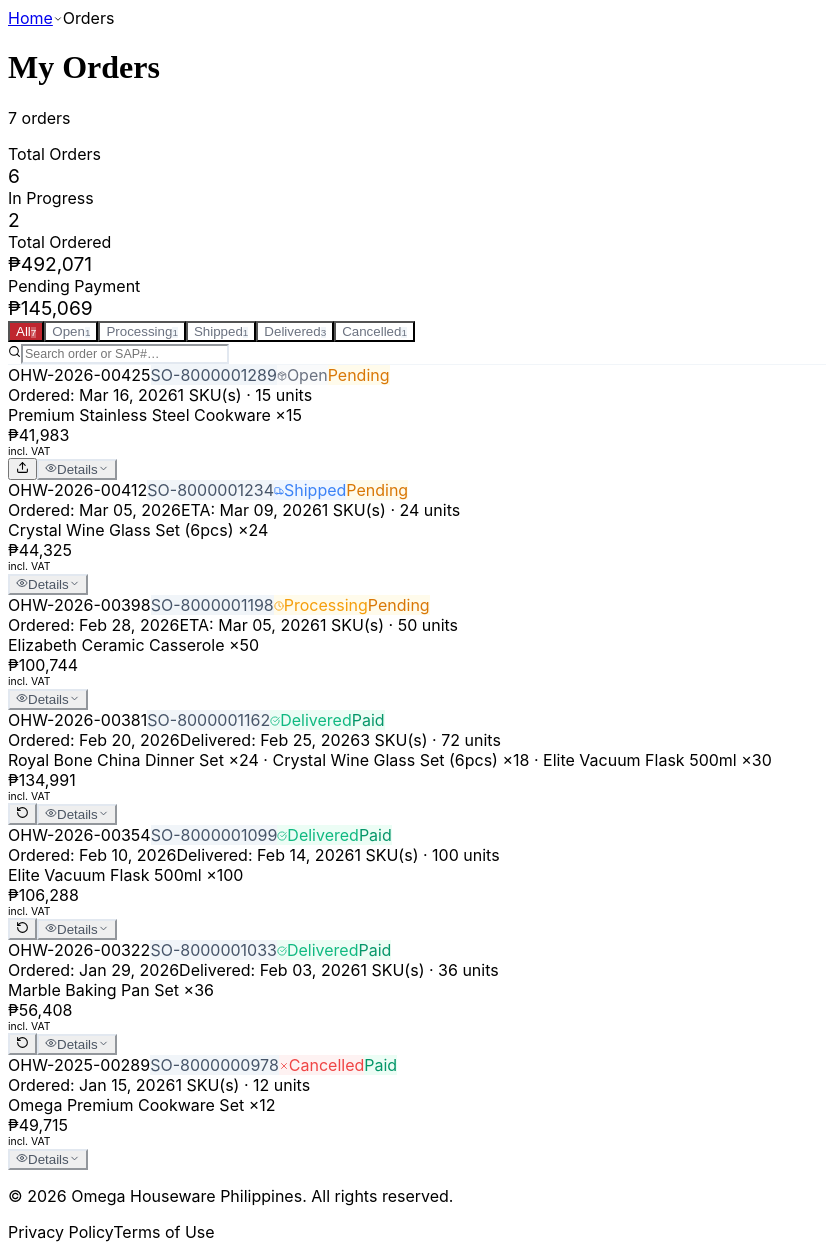
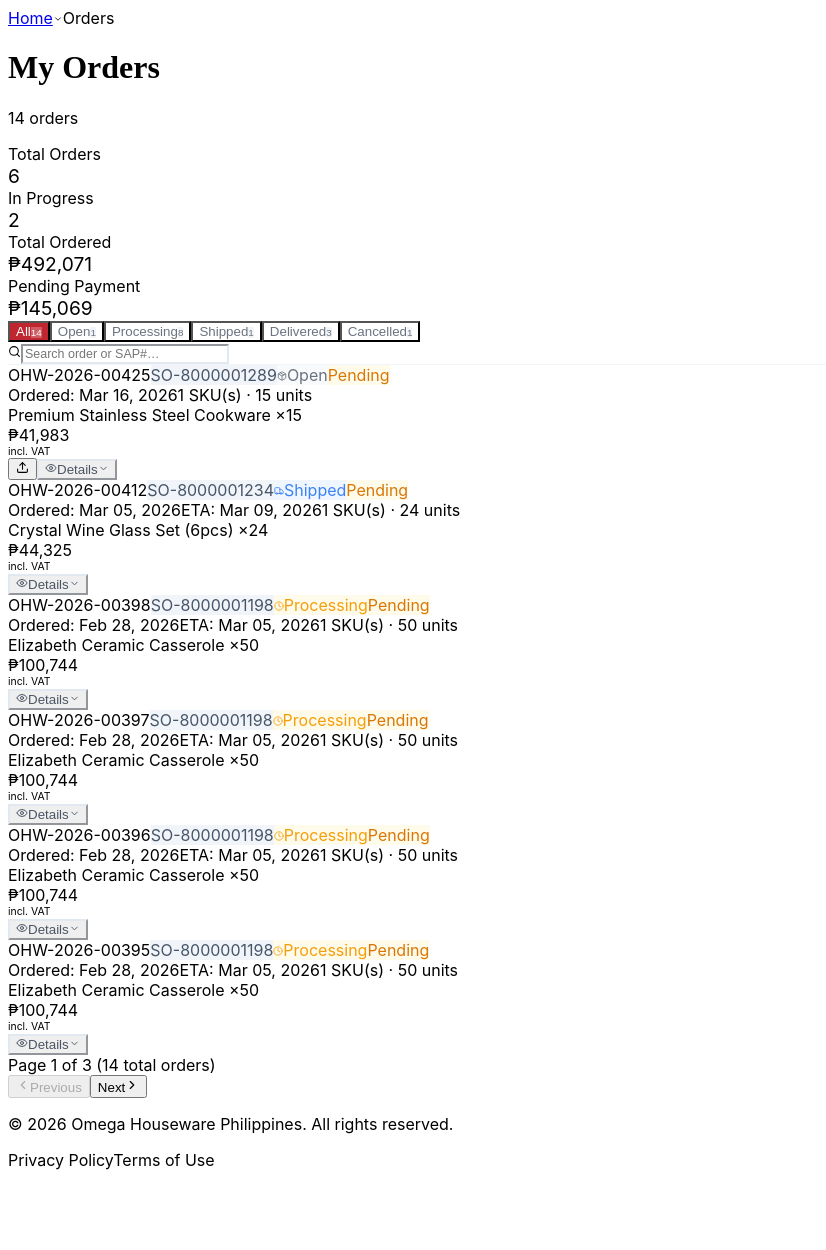
Before and after one commit to ItsGabrielPlaysGithub/E-Commerce-Project, a Next.js app in the folder frontend/: page /b2b/myOrdersPage in a window 1280 px wide. Shown: the whole page, without its empty margins (0-826 px from the left). After the commit the page ends 1178 px from the top, so only its background shows below. Built offline with nearby package versions, Linux system fonts and the light colour scheme.

Commit message:
style(orders): added pagination filtered to 6 in the orders table

```diff
--- a/frontend/src/data/homeData.ts
+++ b/frontend/src/data/homeData.ts
@@ -11,7 +11,7 @@
     cta: "Shop Now",
     ctaPath: "../../b2b/products",
     secondary: "Make Inquiry",
-    secondaryPath: "/inquiry",
+    secondaryPath: "../../b2b/inquiry",
     image: "https://images.unsplash.com/photo-1696986324692-f4aa0f2f495d?crop=entropy&cs=tinysrgb&fit=max&fm=jpg&q=80&w=1200",
     accent: "Elizabeth Ceramic Casserole — ₱2,499",
     badge: "FREE SHIPPING · Min. Spend ₱1,299",
--- a/frontend/src/features/orders/components/OrdersList.tsx
+++ b/frontend/src/features/orders/components/OrdersList.tsx
@@ -36,9 +36,9 @@
       />
 
       {/* Orders list */}
-      <div className="bg-white rounded-xl p-5 overflow-y-auto h-full flex flex-col">
+      <div className="bg-white rounded-xl p-5 flex flex-col">
         {filtered.length === 0 && (
-          <div className="flex-1 flex items-center justify-center py-16 text-gray-400">
+          <div className="flex items-center justify-center py-16 text-gray-400">
             <div className="text-center">
               <Package size={32} className="mx-auto mb-3 opacity-40" />
               <div className="text-sm font-medium">No orders match your filters</div>
@@ -46,7 +46,7 @@
           </div>
         )}
         {filtered.length > 0 && (
-          <div className="flex-1 space-y-3">
+          <div className="space-y-3">
             {filtered.map((order, i) => (
               <OrderRow
                 key={order.id}
--- a/frontend/src/features/orders/data/mockOrders.ts
+++ b/frontend/src/features/orders/data/mockOrders.ts
@@ -36,6 +36,118 @@
   },
   {
     id: "OHW-2026-00398",
+    sapSo: "SO-8000001198",
+    date: "Feb 28, 2026",
+    deliveryDate: "Mar 05, 2026",
+    customer: "GrandVista Hotels",
+    items: [
+      { sku: "OHW-CK-001", name: "Elizabeth Ceramic Casserole", qty: 50, unitPrice: 1799, total: 89950 },
+    ],
+    subtotal: 89950,
+    vat: 10794,
+    total: 100744,
+    status: "Processing",
+    paymentStatus: "Pending",
+    deliveryMethod: "Omega In-House Fleet",
+  },
+  {
+    id: "OHW-2026-00397",
+    sapSo: "SO-8000001198",
+    date: "Feb 28, 2026",
+    deliveryDate: "Mar 05, 2026",
+    customer: "GrandVista Hotels",
+    items: [
+      { sku: "OHW-CK-001", name: "Elizabeth Ceramic Casserole", qty: 50, unitPrice: 1799, total: 89950 },
+    ],
+    subtotal: 89950,
+    vat: 10794,
+    total: 100744,
+    status: "Processing",
+    paymentStatus: "Pending",
+    deliveryMethod: "Omega In-House Fleet",
+  },
+  {
+    id: "OHW-2026-00396",
+    sapSo: "SO-8000001198",
+    date: "Feb 28, 2026",
+    deliveryDate: "Mar 05, 2026",
+    customer: "GrandVista Hotels",
+    items: [
+      { sku: "OHW-CK-001", name: "Elizabeth Ceramic Casserole", qty: 50, unitPrice: 1799, total: 89950 },
+    ],
+    subtotal: 89950,
+    vat: 10794,
+    total: 100744,
+    status: "Processing",
+    paymentStatus: "Pending",
+    deliveryMethod: "Omega In-House Fleet",
+  },
+  {
+    id: "OHW-2026-00395",
+    sapSo: "SO-8000001198",
+    date: "Feb 28, 2026",
+    deliveryDate: "Mar 05, 2026",
+    customer: "GrandVista Hotels",
+    items: [
+      { sku: "OHW-CK-001", name: "Elizabeth Ceramic Casserole", qty: 50, unitPrice: 1799, total: 89950 },
+    ],
+    subtotal: 89950,
+    vat: 10794,
+    total: 100744,
+    status: "Processing",
+    paymentStatus: "Pending",
+    deliveryMethod: "Omega In-House Fleet",
+  },
+  {
+    id: "OHW-2026-00394",
+    sapSo: "SO-8000001198",
+    date: "Feb 28, 2026",
+    deliveryDate: "Mar 05, 2026",
+    customer: "GrandVista Hotels",
+    items: [
+      { sku: "OHW-CK-001", name: "Elizabeth Ceramic Casserole", qty: 50, unitPrice: 1799, total: 89950 },
+    ],
+    subtotal: 89950,
+    vat: 10794,
+    total: 100744,
+    status: "Processing",
+    paymentStatus: "Pending",
+    deliveryMethod: "Omega In-House Fleet",
+  },
+  {
+    id: "OHW-2026-00393",
+    sapSo: "SO-8000001198",
+    date: "Feb 28, 2026",
+    deliveryDate: "Mar 05, 2026",
+    customer: "GrandVista Hotels",
+    items: [
+      { sku: "OHW-CK-001", name: "Elizabeth Ceramic Casserole", qty: 50, unitPrice: 1799, total: 89950 },
+    ],
+    subtotal: 89950,
+    vat: 10794,
+    total: 100744,
+    status: "Processing",
+    paymentStatus: "Pending",
+    deliveryMethod: "Omega In-House Fleet",
+  },
+  {
+    id: "OHW-2026-00392",
+    sapSo: "SO-8000001198",
+    date: "Feb 28, 2026",
+    deliveryDate: "Mar 05, 2026",
+    customer: "GrandVista Hotels",
+    items: [
+      { sku: "OHW-CK-001", name: "Elizabeth Ceramic Casserole", qty: 50, unitPrice: 1799, total: 89950 },
+    ],
+    subtotal: 89950,
+    vat: 10794,
+    total: 100744,
+    status: "Processing",
+    paymentStatus: "Pending",
+    deliveryMethod: "Omega In-House Fleet",
+  },
+  {
+    id: "OHW-2026-00391",
     sapSo: "SO-8000001198",
     date: "Feb 28, 2026",
     deliveryDate: "Mar 05, 2026",
--- a/frontend/src/pages/b2b/myOrdersPage.tsx
+++ b/frontend/src/pages/b2b/myOrdersPage.tsx
@@ -1,6 +1,7 @@
 "use client";
 
-import { Download, RefreshCw } from "lucide-react";
+import { useState, useEffect } from "react";
+import { Download, RefreshCw, ChevronLeft, ChevronRight } from "lucide-react";
 import { useOrders } from "../../features/orders/hooks/useOrders";
 import { mockOrders } from "../../features/orders/data/mockOrders";
 import { OrdersPageHeader } from "../../features/orders/components/OrdersPageHeader";
@@ -9,6 +10,9 @@
 import { BottomBar } from "@/components/layout/bottomBar";
 
 export function MyOrdersPage() {
+  const [currentPage, setCurrentPage] = useState(1);
+  const ITEMS_PER_PAGE = 6;
+
   const {
     activeTab,
     setActiveTab,
@@ -19,6 +23,16 @@
     filtered,
     counts,
   } = useOrders(mockOrders);
+
+  // Reset to page 1 when search or tab changes
+  useEffect(() => {
+    setCurrentPage(1);
+  }, [search, activeTab]);
+
+  // Calculate pagination
+  const totalPages = Math.ceil(filtered.length / ITEMS_PER_PAGE);
+  const startIndex = (currentPage - 1) * ITEMS_PER_PAGE;
+  const paginatedFiltered = filtered.slice(startIndex, startIndex + ITEMS_PER_PAGE);
 
   const summaryItems = [
     { label: "Total Orders", value: "6", color: "#6b7280", bg: "#f9fafb" },
@@ -39,10 +53,11 @@
 
   return (
     <div
-      className="bg-gray-50 min-h-screen"
+      className="bg-gray-50 min-h-screen flex flex-col"
       style={{ fontFamily: "'Inter', sans-serif" }}
     >
-      <OrdersPageHeader ordersCount={counts.total || mockOrders.length} />
+      <OrdersPageHeader ordersCount={counts.All || mockOrders.length} />
+      <div className="flex-1">
         <div className="max-w-6xl mx-auto px-4 sm:px-6 lg:px-8 py-6">
           {/* Summary of Orders */}
           <div className="space-y-6">
@@ -58,8 +73,36 @@
               expanded={expanded}
               setExpanded={setExpanded}
               counts={counts}
-            filtered={filtered}
+              filtered={paginatedFiltered}
             />
+
+            {/* Pagination Controls */}
+            {totalPages > 1 && (
+              <div className="flex items-center justify-between mt-6 pt-6 border-t border-gray-200">
+                <div className="text-xs text-gray-500">
+                  Page {currentPage} of {totalPages} ({filtered.length} total orders)
+                </div>
+                <div className="flex gap-2">
+                  <button
+                    onClick={() => setCurrentPage(Math.max(1, currentPage - 1))}
+                    disabled={currentPage === 1}
+                    className="flex items-center gap-1 px-3 py-2 text-xs font-medium text-gray-700 bg-white border border-gray-300 rounded-lg hover:bg-gray-50 disabled:opacity-50 disabled:cursor-not-allowed transition-colors"
+                  >
+                    <ChevronLeft size={14} />
+                    Previous
+                  </button>
+                  <button
+                    onClick={() => setCurrentPage(Math.min(totalPages, currentPage + 1))}
+                    disabled={currentPage === totalPages}
+                    className="flex items-center gap-1 px-3 py-2 text-xs font-medium text-gray-700 bg-white border border-gray-300 rounded-lg hover:bg-gray-50 disabled:opacity-50 disabled:cursor-not-allowed transition-colors"
+                  >
+                    Next
+                    <ChevronRight size={14} />
+                  </button>
+                </div>
+              </div>
+            )}
+          </div>
         </div>
       </div>
 
```
Lines whose indentation alone changed are shown as unchanged.
